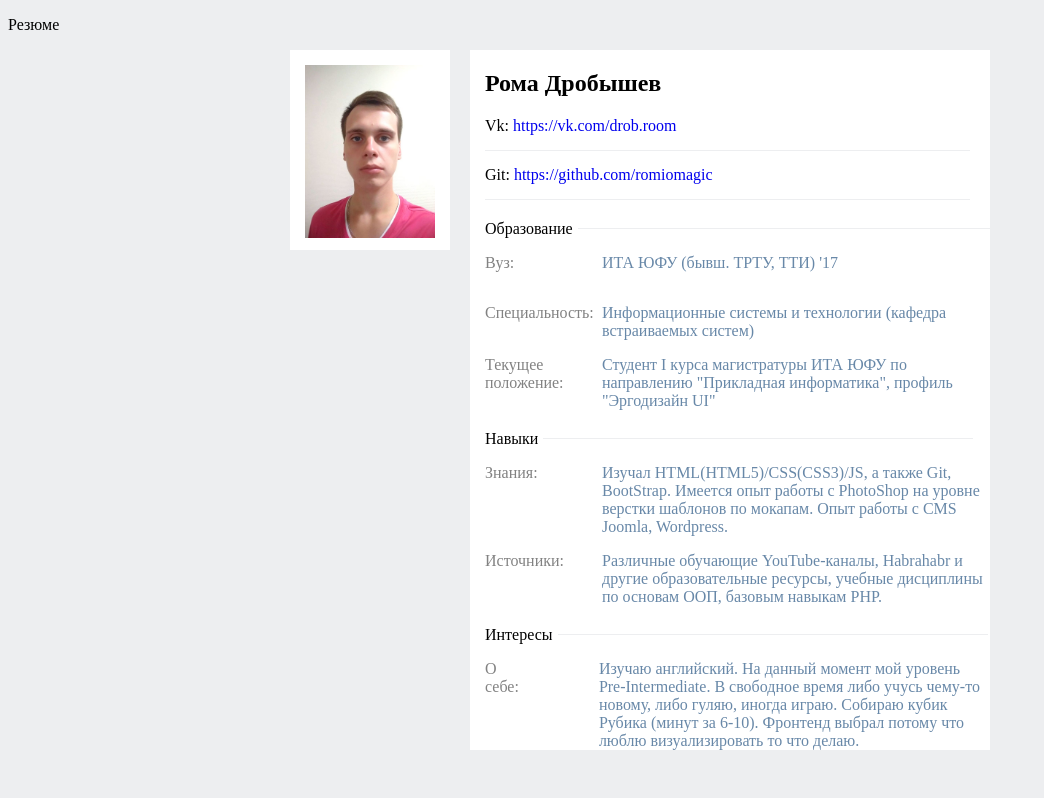
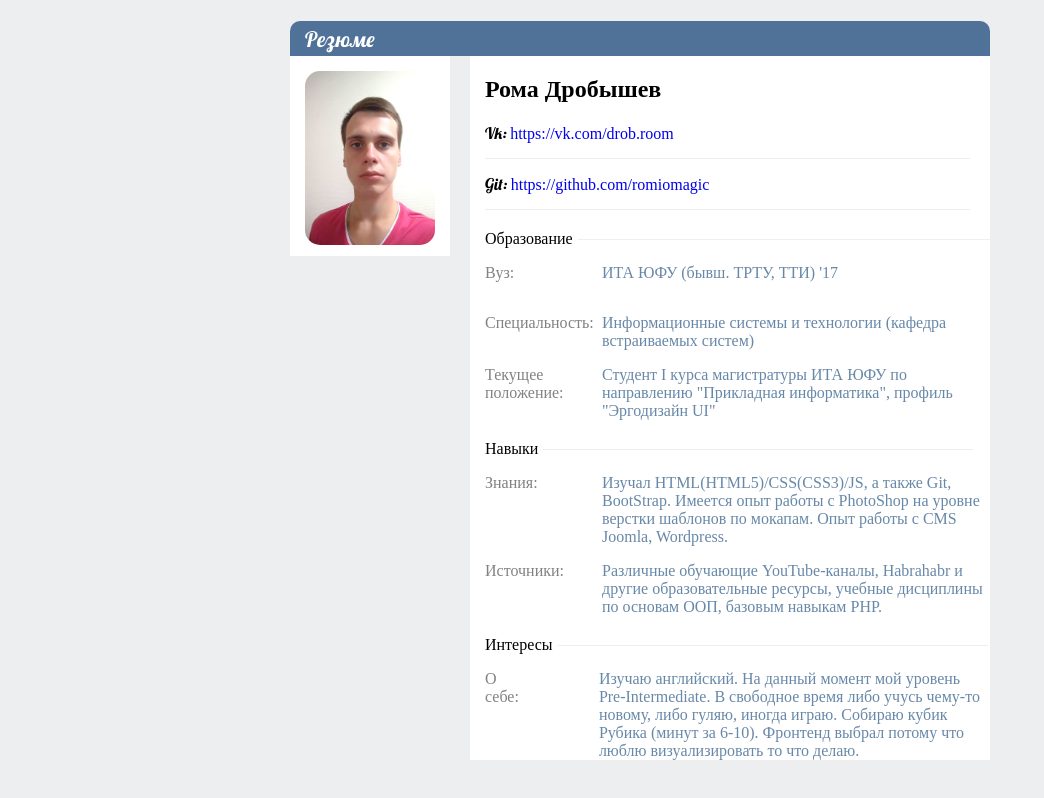
Before and after one commit to romiomagic/resume-challenge, a plain HTML site: page index.html in a window 1280 px wide. Shown: the whole page, without its empty margins (0-1044 px from the left). Drawn offline with Linux system fonts and the light colour scheme.

Commit message:
Update style.css

```diff
--- a/style.css
+++ b/style.css
@@ -1,5 +1,8 @@
+@import url('https://fonts.googleapis.com/css?family=Lobster');
+
 body {
 	background-color: #edeef0;
+	font-family: 'Tahoma', normal, 10pt;
 }
 .wrapper {
 width: 700px;
@@ -10,14 +13,30 @@ display: flex;
 
 }
 
+.header {
+	margin:0 auto;
+	width: 700px;
+	height: 35px;
+	background: #507299;
+	border-radius: 10px 10px 0 0;
+}
+
+.header p {
+	font-family: 'Lobster', cursive;
+	font-size: 16pt;
+	color: white;
+	padding: 5px 0 5px 15px;
+}
+
 .wrapper__photo {
 	background: #FFF;
 	max-height: 200px;
 }
 .wrapper__photo img{
 	max-width: 130px;
-    max-height: 200px;
-    margin: 15px;
+    	max-height: 200px;
+    	margin: 15px;
+	border-radius: 15px;
 }
 
 .wrapper__about {
@@ -26,6 +45,10 @@ display: flex;
 	width: 505px;
 	padding-left: 15px;
 	font-weight: 400;
+}
+
+.social {
+	font-family: 'Lobster', cursive;
 }
 
 .wrapper__about a {
```
